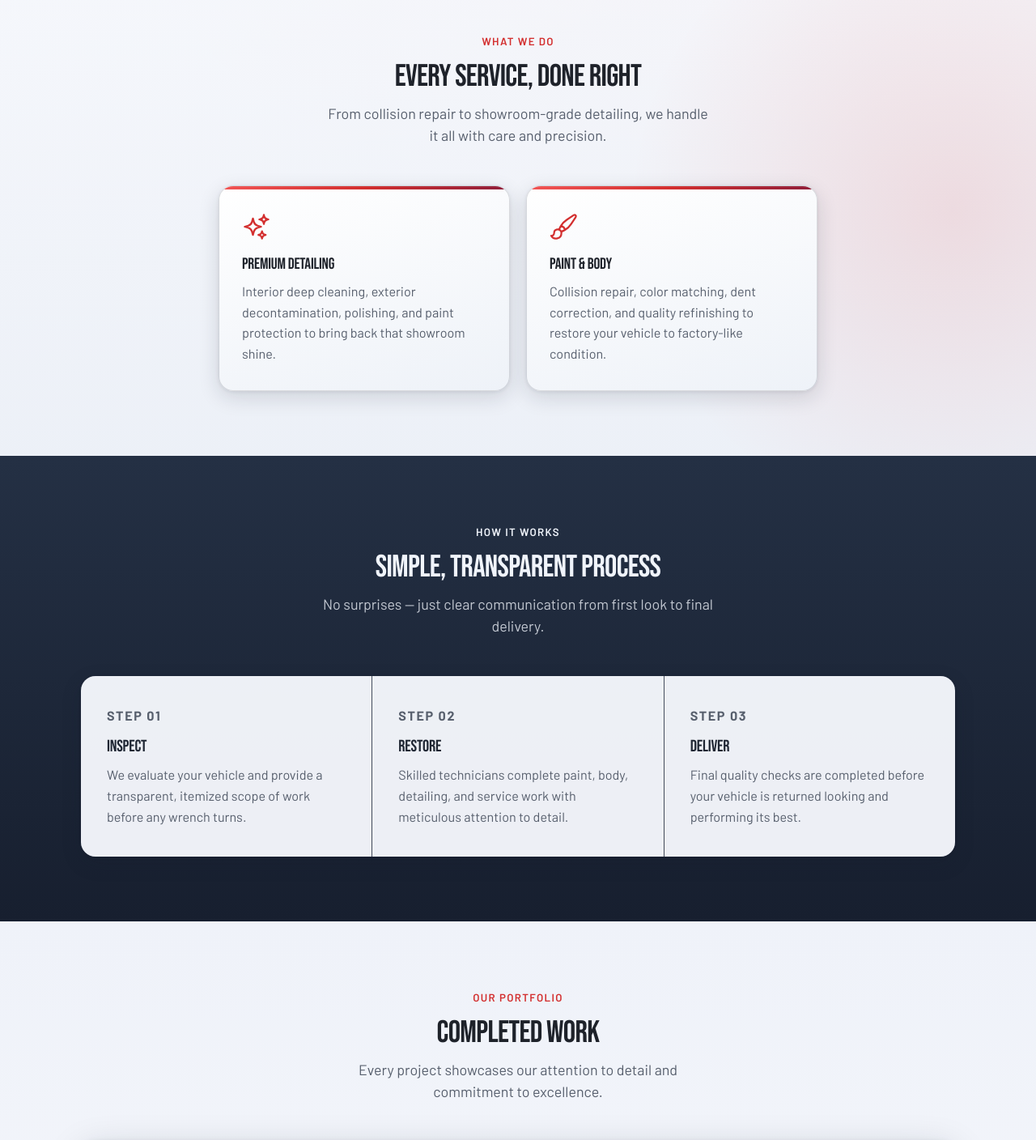
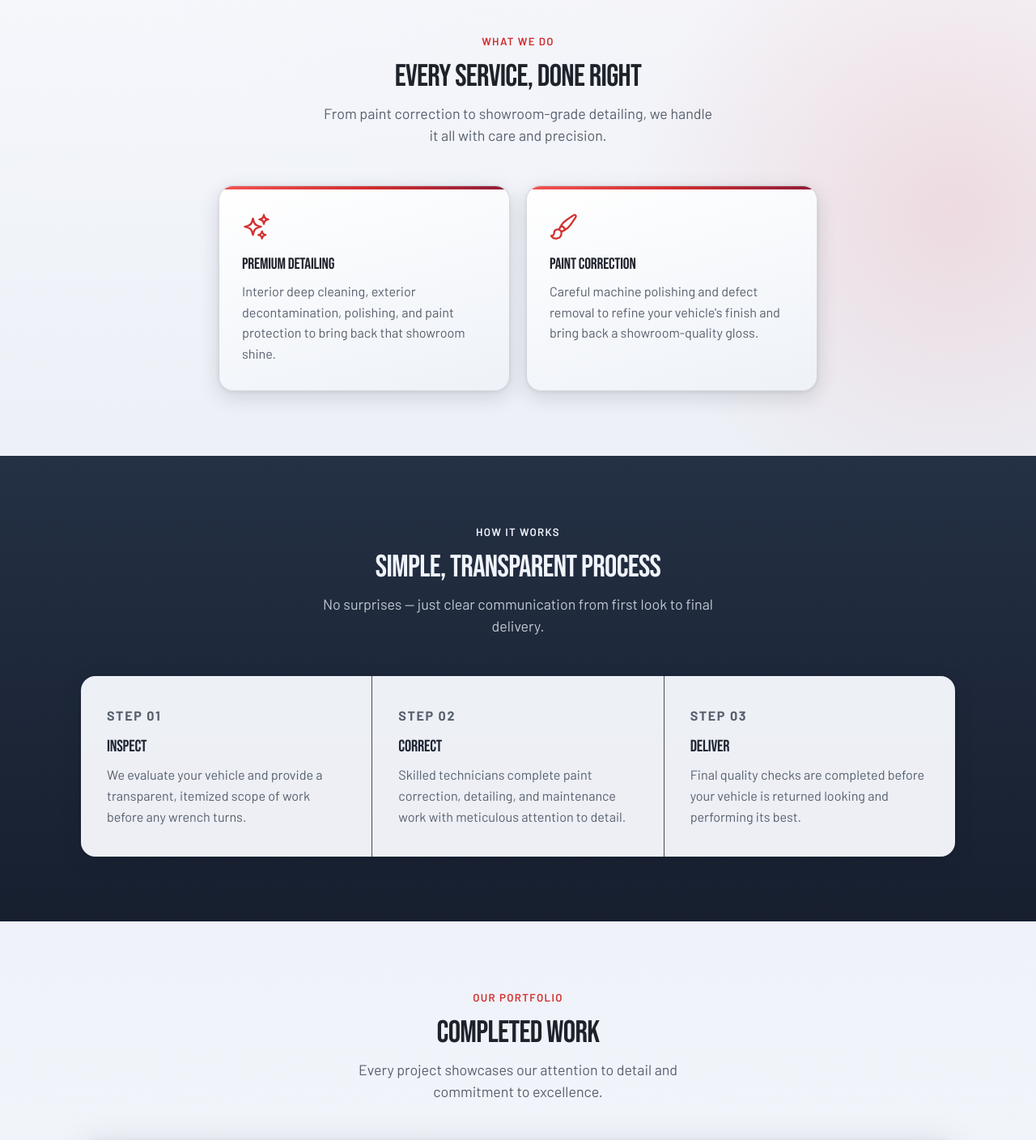
Before and after one commit to Beep-Software/sanchez-restore-more, a React (Vite) app: page / in a window 1280 px wide. Shown: the part 760-2168 px from the top of the page at 81% size. Built offline with nearby package versions, Linux system fonts and the light colour scheme; grey boxes are pictures that could not be loaded.

Commit message:
Remove repair

```diff
--- a/src/App.css
+++ b/src/App.css
@@ -783,6 +783,36 @@
   margin: 0 auto;
 }
 
+.form-error {
+  text-align: center;
+  padding: 48px 24px;
+}
+
+.error-icon {
+  display: block;
+  margin: 0 auto 16px;
+  color: #d64545;
+}
+
+.form-error h3 {
+  font-size: 1.4rem;
+  margin-bottom: 10px;
+}
+
+.form-error p {
+  color: var(--text-secondary);
+  max-width: 42ch;
+  margin: 0 auto;
+}
+
+.form-error-actions {
+  display: flex;
+  justify-content: center;
+  gap: 12px;
+  margin-top: 24px;
+  flex-wrap: wrap;
+}
+
 /* ── Carousel ───────────────────────────────────────── */
 .carousel {
   position: relative;
--- a/src/components/Footer.jsx
+++ b/src/components/Footer.jsx
@@ -9,7 +9,7 @@ export default function Footer() {
         <div className="footer-brand">
           <h3 className="footer-brand-name"><TruckWrenchIcon size={18} className="footer-brand-icon" /> Sanchez Restore &amp; More</h3>
           <p>
-            Locally owned automotive care. Paint, body, detailing, and
+            Locally owned automotive care. Paint correction, detailing, and
             maintenance — done with pride.
           </p>
         </div>
--- a/src/components/pages/EstimatePage.jsx
+++ b/src/components/pages/EstimatePage.jsx
@@ -1,8 +1,9 @@
 import { useState } from 'react'
-import { CheckCircleIcon } from '../Icons'
+import { CheckCircleIcon, ErrorCircleIcon } from '../Icons'
 import { EmailService } from '../../services/email'
 
-const ESTIMATE_EMAIL = 'sanchezrestoremore@gmail.com'
+// const ESTIMATE_EMAIL = 'sanchezrestoremore@gmail.com'
+const ESTIMATE_EMAIL = 'bowen61496@gmail.com'
 
 const INITIAL_FORM = {
   name: '',
@@ -18,14 +19,16 @@ const INITIAL_FORM = {
 export default function EstimatePage() {
   const [form, setForm] = useState(INITIAL_FORM)
   const [submitted, setSubmitted] = useState(false)
+  const [submissionError, setSubmissionError] = useState(false)
 
   const handleChange = (e) => {
     const { name, value } = e.target
     setForm((prev) => ({ ...prev, [name]: value }))
   }
 
-  const handleSubmit = (e) => {
+  const handleSubmit = async (e) => {
     e.preventDefault()
+    setSubmissionError(false)
 
     const subject = encodeURIComponent(
       `Estimate Request — ${form.name}${form.year || form.make ? ` (${[form.year, form.make, form.model].filter(Boolean).join(' ')})` : ''}`
@@ -45,12 +48,16 @@ export default function EstimatePage() {
       .join('\n')
 
     const emailService = new EmailService()
-    emailService.createEmail({
-      to: ESTIMATE_EMAIL,
-      subject,
-      body: lines,
-    })
-    setSubmitted(true)
+    try {
+      await emailService.createEmail({
+        to: ESTIMATE_EMAIL,
+        subject,
+        body: lines,
+      })
+      setSubmitted(true)
+    } catch {
+      setSubmissionError(true)
+    }
   }
 
   if (submitted) {
@@ -66,11 +73,47 @@ export default function EstimatePage() {
             <div className="estimate-form-card">
               <div className="form-success">
                 <CheckCircleIcon size={52} className="success-icon" />
-                <h3>Your email client opened!</h3>
+                <h3>Request Submitted!</h3>
                 <p>
-                  Review your email and hit send — we typically respond within
-                  one business day.
+                  Thank you, your estimate is being processed. We typically respond within one business day.
                 </p>
+              </div>
+            </div>
+          </div>
+        </div>
+      </main>
+    )
+  }
+
+  if (submissionError) {
+    return (
+      <main>
+        <section className="page-hero">
+          <span className="section-eyebrow">Estimate request</span>
+          <h1>Request an Estimate</h1>
+          <p>Tell us about your vehicle and we'll get back to you promptly.</p>
+        </section>
+        <div className="estimate-layout">
+          <div className="estimate-layout-inner">
+            <div className="estimate-form-card">
+              <div className="form-error" role="alert">
+                <ErrorCircleIcon size={52} className="error-icon" />
+                <h3>We Couldn't Send Your Request</h3>
+                <p>
+                  Something went wrong while sending your estimate request. Please try again or contact us directly.
+                </p>
+                <div className="form-error-actions">
+                  <button
+                    type="button"
+                    className="btn btn-primary"
+                    onClick={() => setSubmissionError(false)}
+                  >
+                    Try Again
+                  </button>
+                  <a className="btn btn-outline" href={`mailto:${ESTIMATE_EMAIL}`}>
+                    Email Us Directly
+                  </a>
+                </div>
               </div>
             </div>
           </div>
@@ -188,10 +231,9 @@ export default function EstimatePage() {
                   onChange={handleChange}
                 >
                   <option value="">Select a service…</option>
-                  <option value="Paint &amp; Body Restoration">Paint &amp; Body Restoration</option>
+                  <option value="Paint Correction">Paint Correction</option>
                   <option value="Detailing">Detailing</option>
                   <option value="Routine Maintenance">Routine Maintenance</option>
-                  <option value="Collision Repair">Collision Repair</option>
                   <option value="Other / Not Sure">Other / Not Sure</option>
                 </select>
               </div>
--- a/src/components/pages/HomePage.jsx
+++ b/src/components/pages/HomePage.jsx
@@ -11,7 +11,7 @@ export default function HomePage({ navigate }) {
           <span className="section-eyebrow">Locally owned &amp; community trusted</span>
           <h1>Experienced Craftsmanship. Modern Automotive Care.</h1>
           <p className="hero-lead">
-            Paint and body restoration with premium detailing
+            Professional paint correction with premium detailing
             for drivers who take pride in every mile.
           </p>
           <div className="hero-actions">
@@ -46,7 +46,7 @@ export default function HomePage({ navigate }) {
           <div className="section-header">
             <span className="section-eyebrow">What we do</span>
             <h2>Every Service, Done Right</h2>
-            <p>From collision repair to showroom-grade detailing, we handle it all with care and precision.</p>
+            <p>From paint correction to showroom-grade detailing, we handle it all with care and precision.</p>
           </div>
           <div className="service-cards">
             <div className="service-card">
@@ -59,10 +59,10 @@ export default function HomePage({ navigate }) {
             </div>
             <div className="service-card">
               <PaintBrushIcon size={36} className="card-icon" />
-              <h3>Paint &amp; Body</h3>
+              <h3>Paint Correction</h3>
               <p>
-                Collision repair, color matching, dent correction, and quality
-                refinishing to restore your vehicle to factory-like condition.
+                Careful machine polishing and defect removal to refine your
+                vehicle&apos;s finish and bring back a showroom-quality gloss.
               </p>
             </div>
           </div>
@@ -88,10 +88,10 @@ export default function HomePage({ navigate }) {
             </div>
             <div className="step">
               <p className="step-num">Step 02</p>
-              <h3>Restore</h3>
+              <h3>Correct</h3>
               <p>
-                Skilled technicians complete paint, body, detailing, and service
-                work with meticulous attention to detail.
+                Skilled technicians complete paint correction, detailing, and
+                maintenance work with meticulous attention to detail.
               </p>
             </div>
             <div className="step">
--- a/src/components/pages/ServicesPage.jsx
+++ b/src/components/pages/ServicesPage.jsx
@@ -23,16 +23,16 @@ export default function ServicesPage({ navigate }) {
     },
     {
       icon: 'paint',
-      title: 'Paint & Body Restoration',
+      title: 'Paint Correction',
       description:
-        'Whether it\'s collision damage, rust, or just years of wear, we restore your vehicle\'s body to its original integrity and appearance. Our color-matching technology ensures a seamless, factory-quality finish.',
+        'We refine your vehicle\'s finish by reducing swirls, scratches, oxidation, and other surface imperfections. Our paint correction process brings back clarity, depth, and a polished, factory-quality appearance.',
       items: [
-        'Collision and impact repair',
-        'Precision color matching',
-        'Dent and ding correction',
-        'Rust treatment and prevention',
-        'Full respray and panel refinishing',
-        'Clear coat restoration',
+        'Paint inspection and assessment',
+        'Multi-stage machine polishing',
+        'Swirl mark and scratch reduction',
+        'Oxidation and haze removal',
+        'Clear coat refinement',
+        'Paint protection preparation',
       ],
     },
   ]
@@ -43,7 +43,7 @@ export default function ServicesPage({ navigate }) {
         <span className="section-eyebrow">Our services</span>
         <h1>Everything Your Vehicle Needs</h1>
         <p>
-          From complete restoration to premium detailing, our team
+          From paint correction to premium detailing, our team
           delivers honest work at fair prices.
         </p>
       </section>
--- a/src/data/portfolio.js
+++ b/src/data/portfolio.js
@@ -5,11 +5,11 @@
 export const portfolioProjects = [
   {
     id: 1,
-    title: '2015 Honda Civic — Full Paint Restoration',
-    category: 'Paint & Body',
+    title: '2015 Honda Civic — Paint Correction',
+    category: 'Paint Correction',
     image: 'https://images.unsplash.com/photo-1507950547-4daa4681d4b6?w=800&q=80&crop=entropy&cs=tinysrgb',
     description:
-      'Complete exterior repaint after collision damage. Factory-matched Honda Pearl Blue with precision bodywork and flawless finish.',
+      'Multi-stage paint correction that removed oxidation and surface defects, restoring clarity and depth to the Honda Pearl Blue finish.',
   },
   {
     id: 2,
@@ -29,11 +29,11 @@ export const portfolioProjects = [
   },
   {
     id: 4,
-    title: '2017 BMW 3 Series — Dent Removal & Polish',
-    category: 'Paint & Body',
+    title: '2017 BMW 3 Series — Paint Correction',
+    category: 'Paint Correction',
     image: 'https://images.unsplash.com/photo-1492144534655-ae79c964c9d7?w=800&q=80&crop=entropy&cs=tinysrgb',
     description:
-      'Professional dent removal and paint correction. Machine polish and ceramic trim coating for a showroom-quality finish.',
+      'Professional paint correction and machine polishing that refined the finish and added ceramic trim coating for a showroom-quality result.',
   },
   {
     id: 5,
@@ -53,4 +53,4 @@ export const portfolioProjects = [
   },
 ]
 
-export const portfolioCategories = ['All', 'Paint & Body', 'Detailing', 'Maintenance']
+export const portfolioCategories = ['All', 'Paint Correction', 'Detailing', 'Maintenance']
--- a/src/services/email.js
+++ b/src/services/email.js
@@ -4,7 +4,7 @@ import axios from "axios"
 export class EmailService {
     constructor() {
         this.instance = axios.create({
-            baseURL: 'http://localhost:3000/email'
+            baseURL: 'http://localhost:3000/api/email'
         })
     }
 
@@ -19,6 +19,7 @@ export class EmailService {
             return response.data
         } catch (error) {
             console.error(error)
+            throw error
         }
     }
 }
```
Also changed, not shown: src/components/Icons.jsx (+10 -1 lines), 2 other files (tests, documents, lock files or other folders).
